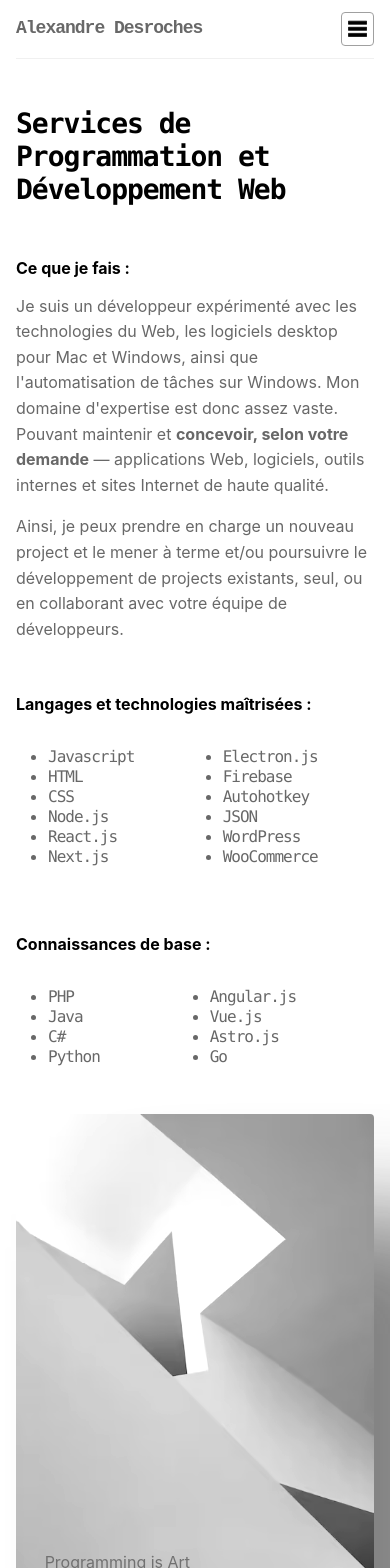
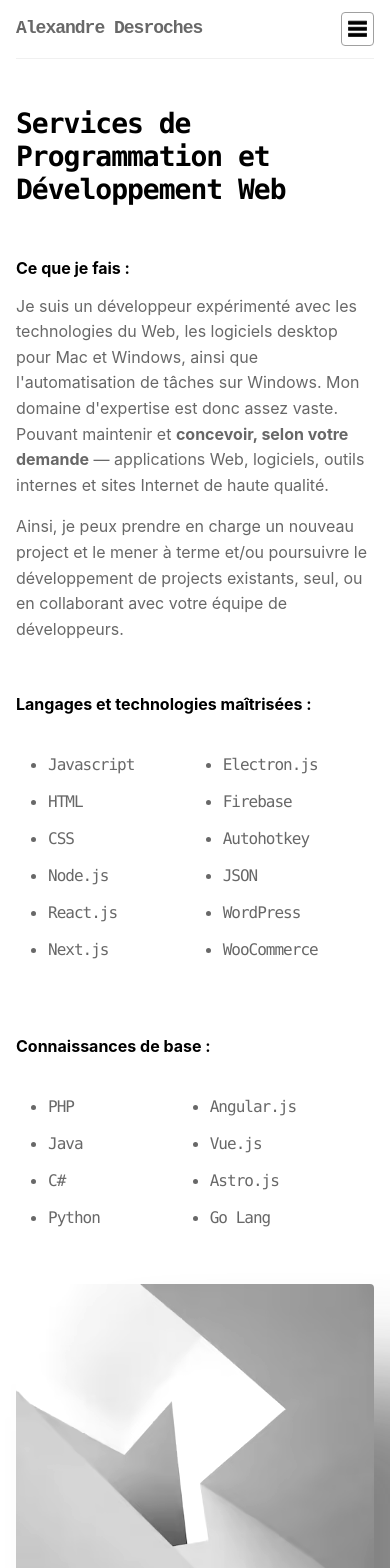
Before and after one commit to alex-drocks/alexdesroches-com, a Next.js app: page /programmation in a window 390 px wide. Shown: the top 1568 px of the page. Built offline with nearby package versions, Linux system fonts and the light colour scheme.

Commit message:
Fixed SEO Lighthouse recommendations and revised Header.css for the mobile menu styles.

```diff
--- a/components/ExternalLink.js
+++ b/components/ExternalLink.js
@@ -1,5 +1,13 @@
 export default function ExternalLink({url, className, children}) {
   return (
-    <a href={url} target="_blank" rel="noopener noreferrer" className={className}>{children}</a>
+    <a href={url}
+       target="_blank"
+       rel="noopener noreferrer"
+       aria-label={`Cliquez pour plus d'informations à propos de : ${children}`}
+       title={`Cliquez pour plus d'informations à propos de : ${children}`}
+       className={className}
+    >
+      {children}
+    </a>
   )
 }
--- a/pages/programmation.js
+++ b/pages/programmation.js
@@ -138,7 +138,7 @@ export default function Programmation() {
             </li>
             <li>
               <ExternalLink url="https://en.wikipedia.org/wiki/Go_(programming_language)">
-                Go
+                Go Lang
               </ExternalLink>
             </li>
           </ul>
--- a/styles/Header.css
+++ b/styles/Header.css
@@ -130,19 +130,24 @@ header nav a.active-next-link {
     right: var(--page-padding);
     background-color: var(--main-background-color);
     border: 8px solid var(--very-light-gray);
-    padding: 3rem 0;
+    padding: 3rem 0 2.5rem 0;
+  }
+
+  nav.mobile-menu ul {
+    margin-top: 3rem;
   }
 
   nav.mobile-menu strong {
     position: absolute;
-    top: 1rem;
-    left: 1rem;
+    top: 2rem;
+    left: 2.5rem;
     text-transform: uppercase;
   }
 
   nav.mobile-menu .page-links {
     line-height: 4;
     list-style: none;
+    padding-left: 2.5rem;
     color: var(--secondary-text-color);
   }
 
--- a/styles/globals.css
+++ b/styles/globals.css
@@ -157,6 +157,7 @@ p {
 
 li {
   color: var(--secondary-text-color);
+  line-height: 1.6;
 }
 
 .text-link {
@@ -237,6 +238,10 @@ li {
   :root {
     --page-padding: 2rem;
   }
+
+  li {
+    line-height: 2.25;
+  }
 }
 
 @media screen and (max-width: 500px) {
```
